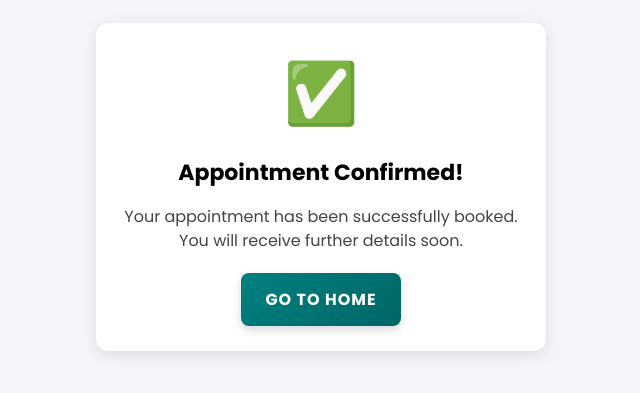
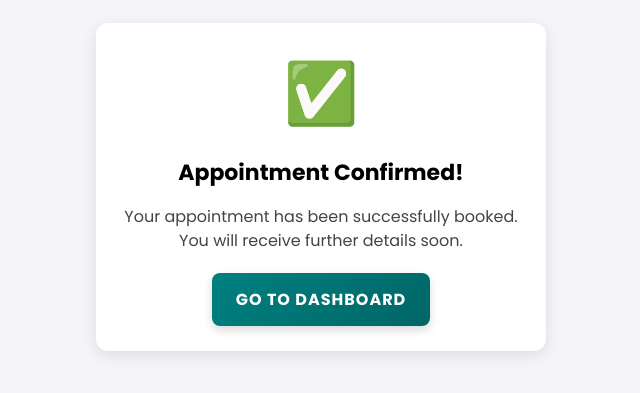
Before and after one commit to sarvan-2187/Pill-Pal, a plain HTML site: page confirmation.html in a window 1280 px wide. Shown: the part 213-606 px from the top of the page, without its empty margins (319-959 px from the left). Drawn offline with Linux system fonts and the light colour scheme.

Commit message:
Update confirmation.html

```diff
--- a/confirmation.html
+++ b/confirmation.html
@@ -103,7 +103,7 @@
         <div class="success-icon">✅</div>
         <h2>Appointment Confirmed!</h2>
         <p>Your appointment has been successfully booked. You will receive further details soon.</p>
-        <a href="index.html" class="home-btn">Go to Home</a>
+        <a href="dashboard.html" class="home-btn">Go to Dashboard</a>
     </div>
 </body>
 </html>
```
